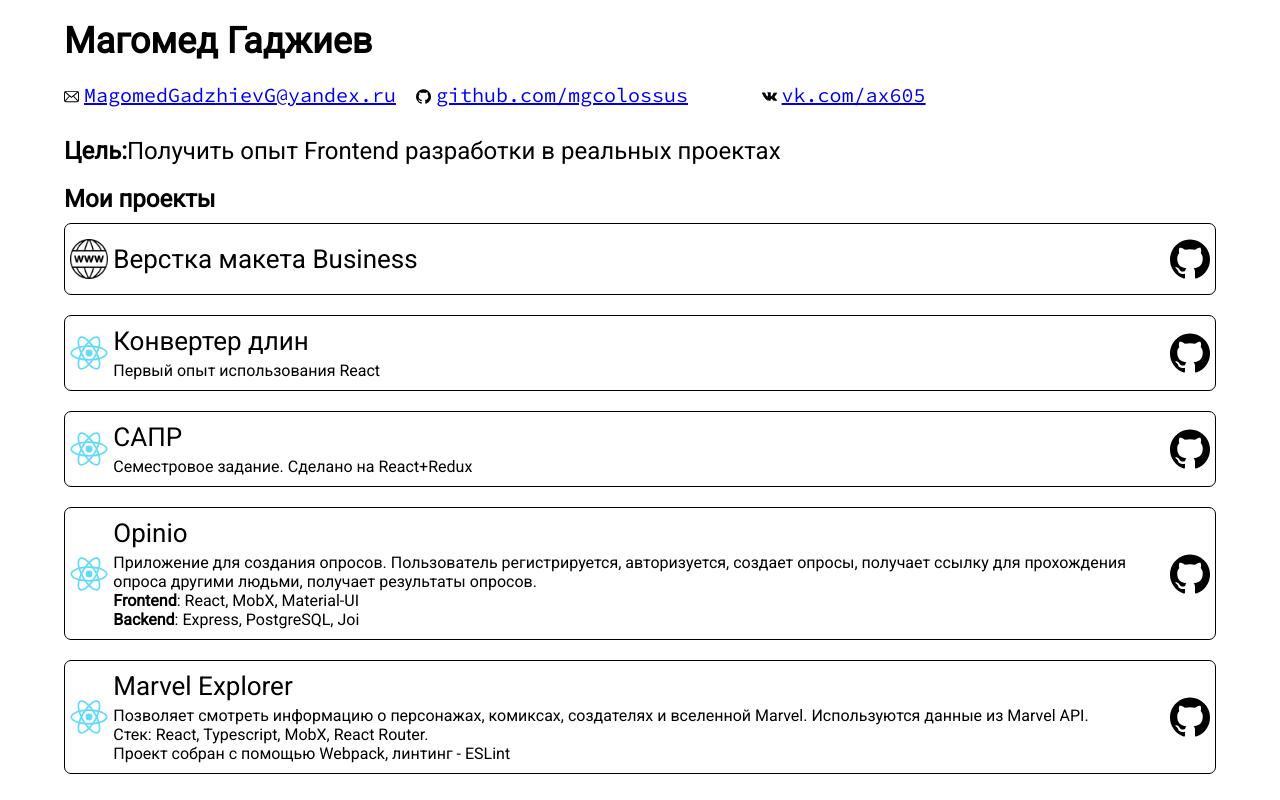
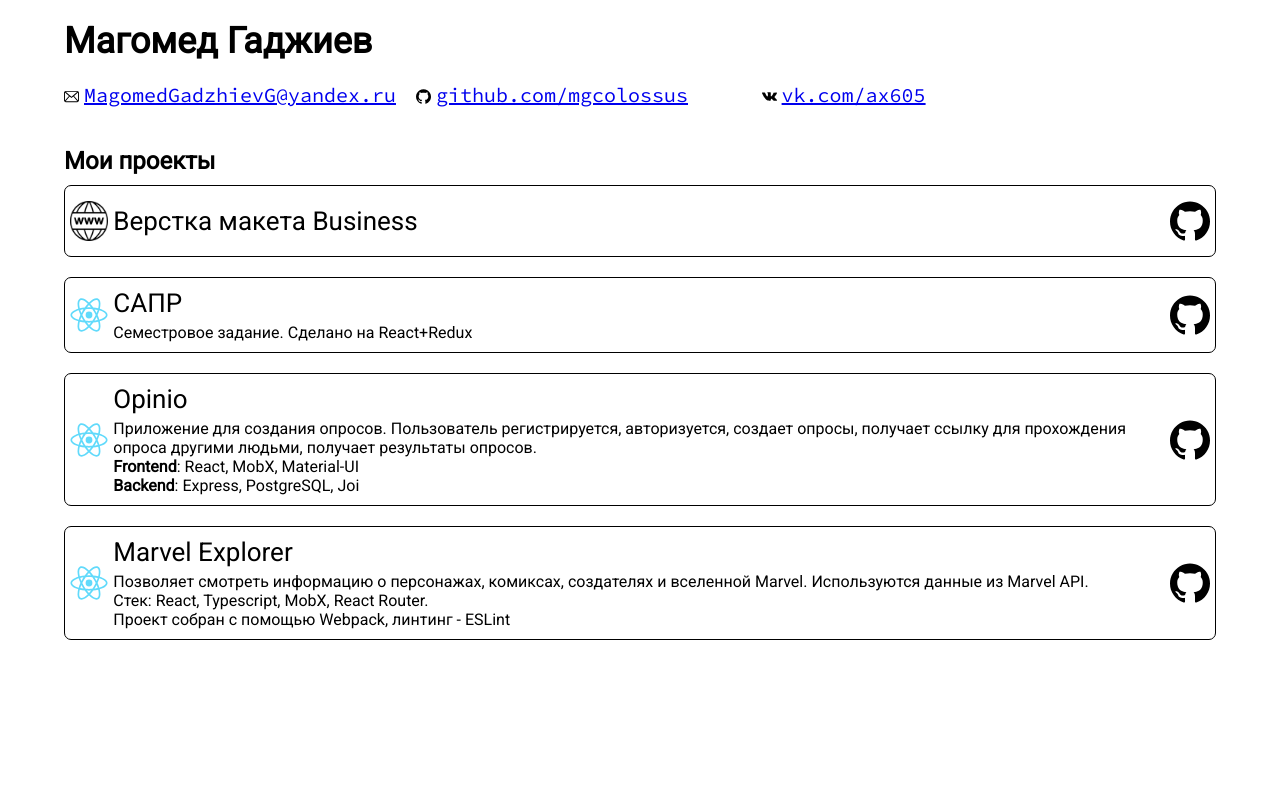
Before and after one commit to mgcolossus/portfolio, a plain HTML site: page index.html in a window 1280 px wide. Drawn offline with Linux system fonts and the light colour scheme.

Commit message:
Remove project item

```diff
--- a/index.html
+++ b/index.html
@@ -34,8 +34,6 @@
                 </li>
             </ul>
         </div>
-        <div class="aim"><span>Цель:</span>Получить опыт Frontend разработки в реальных
-            проектах</div>
         <div class="projects">
             <h2 class="projects__title">Мои проекты</h2>
             <div class="projects__body">
@@ -53,28 +51,6 @@
                         </div>
                     </a>
                     <a class="project-item__source-link" href="https://github.com/mgcolossus/business-template">
-                        <div class="project-item-icon">
-                            <img src="icons/github.svg" alt="github" />
-                        </div>
-                    </a>
-                </div>
-                <div class="project-item">
-                    <a class="project-item__deploy-link" href="https://react-length-converter.netlify.app/">
-                        <div class="project-item__deploy-link-body">
-                            <div class="project-item-icon">
-                                <img src="icons/examples/react.svg" alt="react-logo" />
-                            </div>
-                            <div class="project-item__content">
-                                <div class="project-item__title">
-                                    Конвертер длин
-                                </div>
-                                <div class="project-item__descr">
-                                    Первый опыт использования React
-                                </div>
-                            </div>
-                        </div>
-                    </a>
-                    <a class="project-item__source-link" href="https://github.com/mgcolossus/react-length-converter">
                         <div class="project-item-icon">
                             <img src="icons/github.svg" alt="github" />
                         </div>
```
